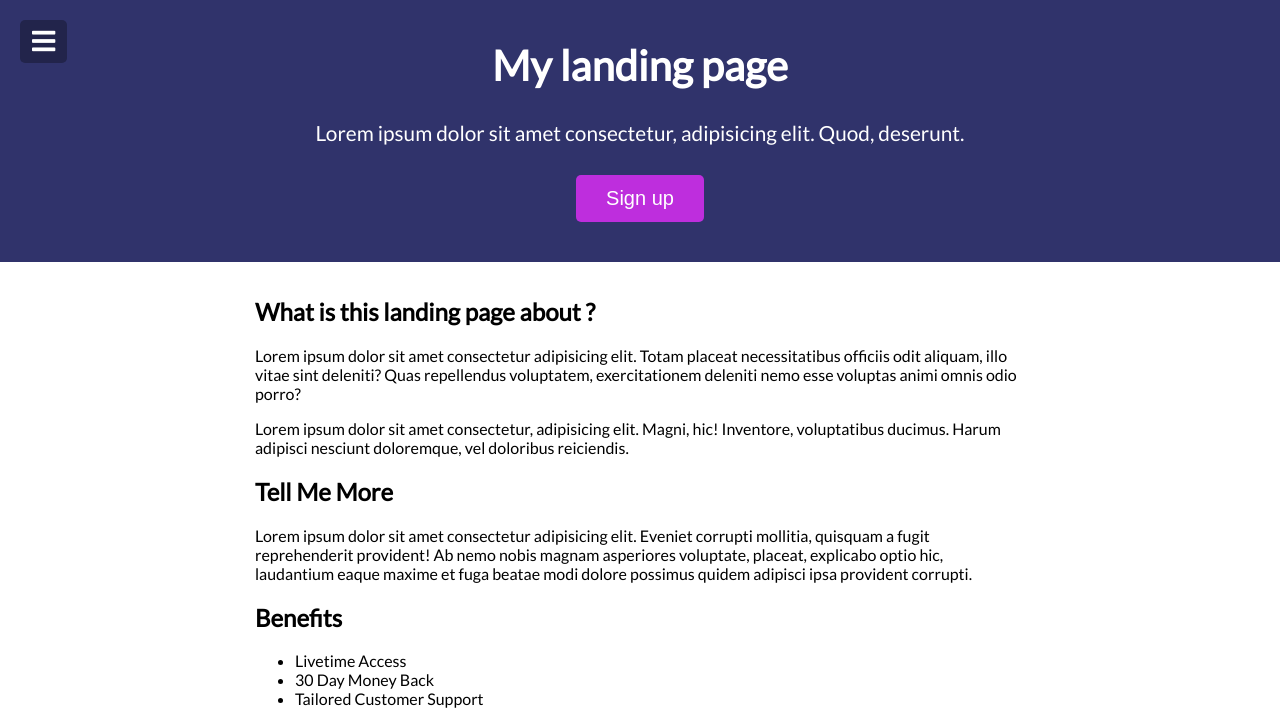
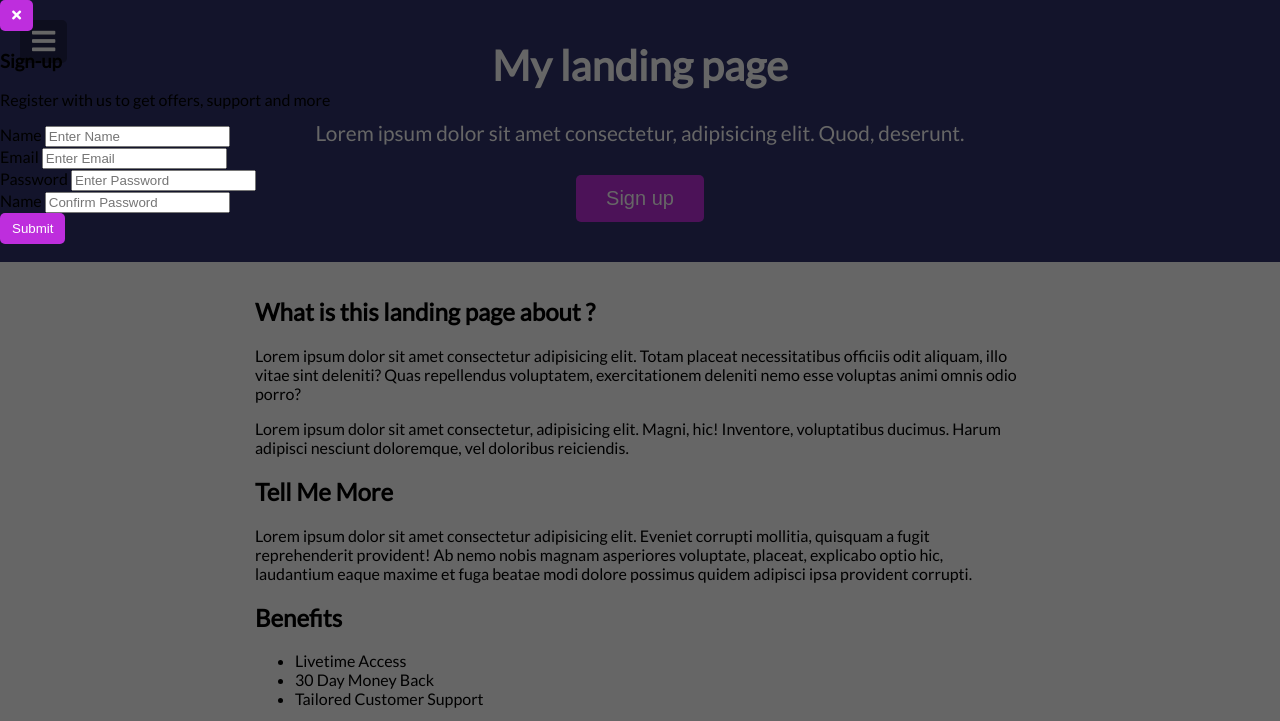
Before and after one commit to deamon-cool/menu-slider-and-modal, a plain HTML site: page index.html in a window 1280 px wide. Shown: the top 721 px of the page. Drawn offline with Linux system fonts and the light colour scheme.

Commit message:
Styled .modal-container. It's now visible because of style, but it will be visible only when pressed the button Sign up. Also now the div is visible on the entire page because of position fixed and top,bottom, right and left =0

```diff
--- a/style.css
+++ b/style.css
@@ -111,3 +111,14 @@ button:focus {
     max-width: 100%;
     width: 800px;
 }
+
+.modal-container {
+    background-color: rgba(0,0,0,0.6);
+    /* display: none; */
+    position: fixed;
+    top: 0;
+    left: 0;
+    right: 0;
+    bottom: 0;
+
+}
```
